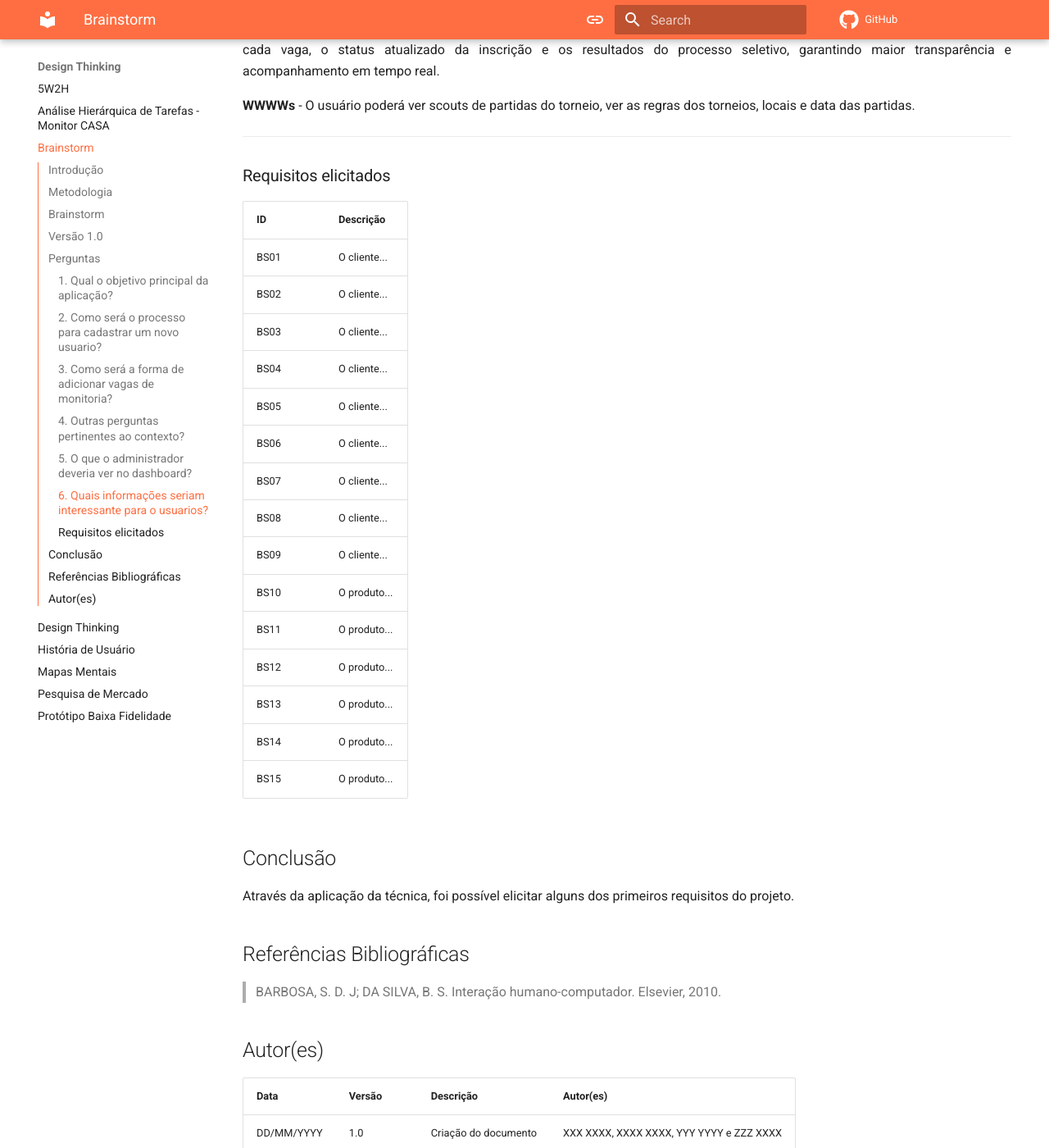
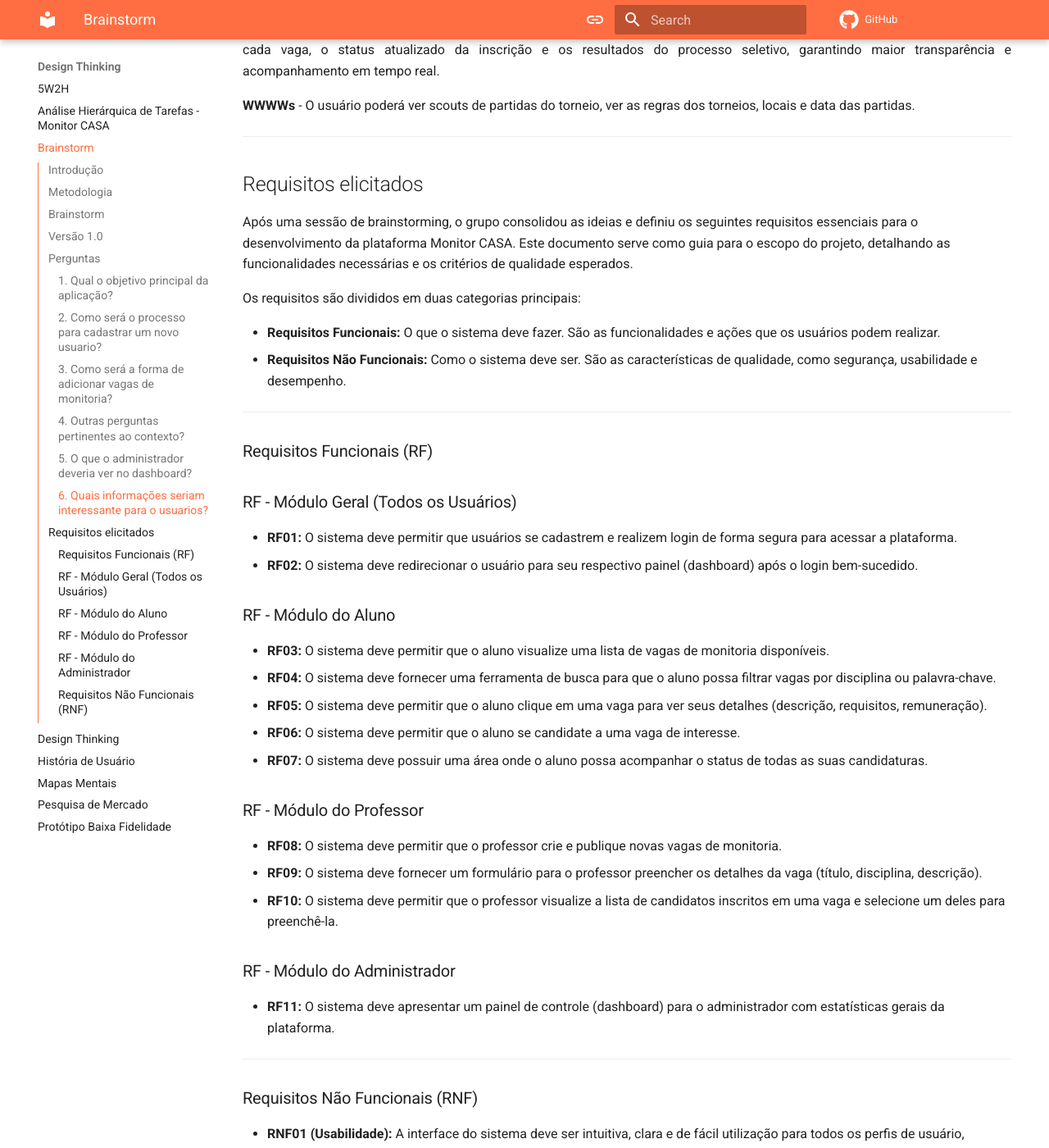
Before and after one commit to Projetos-de-Extensao/PFE_25.2_8002_III, an MkDocs documentation site: the page built from docs/_Design Thinking/Brainstorm.md, in a window 1280 px wide and 1400 px high, scrolled down 2915 px. Shown: the whole window at 82% size. Built offline with MkDocs 1.6.1 and Material for MkDocs 9.7.7, drawn with Linux system fonts in a browser that asks for light colours; comment, search, counter and statistics services are not loaded; some of the changed text lies outside the part shown.

Commit message:
Updated requisitos no brainstorm.md e adicionado o arquivo markdown de Análise Hierárquica de Tarefas com as tarefas.

```diff
--- a/docs/_Design Thinking/Brainstorm.md
+++ b/docs/_Design Thinking/Brainstorm.md
@@ -142,36 +142,42 @@ Nós definimos estas 6 perguntas para a sessão de brainstorming. Depois, indivi
 
 ---
 
-### Requisitos elicitados
+## Requisitos elicitados
 
-|ID|Descrição|
-|----|-------------|
-|BS01| O cliente...|
-|BS02| O cliente...|
-|BS03| O cliente...|
-|BS04| O cliente...|
-|BS05| O cliente...|
-|BS06| O cliente...|
-|BS07| O cliente...|
-|BS08| O cliente...|
-|BS09| O cliente...|
-|BS10| O produto...|
-|BS11| O produto...|
-|BS12| O produto...|
-|BS13| O produto...|
-|BS14| O produto...|
-|BS15| O produto...|
+Após uma sessão de brainstorming, o grupo consolidou as ideias e definiu os seguintes requisitos essenciais para o desenvolvimento da plataforma Monitor CASA. Este documento serve como guia para o escopo do projeto, detalhando as funcionalidades necessárias e os critérios de qualidade esperados.
 
-## Conclusão
-<p align = "justify">
-Através da aplicação da técnica, foi possível elicitar alguns dos primeiros requisitos do projeto.
-</p>
+Os requisitos são divididos em duas categorias principais:
 
-## Referências Bibliográficas
+* **Requisitos Funcionais:** O que o sistema deve fazer. São as funcionalidades e ações que os usuários podem realizar.
+* **Requisitos Não Funcionais:** Como o sistema deve ser. São as características de qualidade, como segurança, usabilidade e desempenho.
 
-> BARBOSA, S. D. J; DA SILVA, B. S. Interação humano-computador. Elsevier, 2010.
+---
 
-## Autor(es)
-| Data | Versão | Descrição | Autor(es) |
-| -- | -- | -- | -- |
-| DD/MM/YYYY | 1.0 | Criação do documento | XXX XXXX, XXXX XXXX, YYY YYYY e ZZZ XXXX |
+### Requisitos Funcionais (RF)
+
+### RF - Módulo Geral (Todos os Usuários)
+* **RF01:** O sistema deve permitir que usuários se cadastrem e realizem login de forma segura para acessar a plataforma.
+* **RF02:** O sistema deve redirecionar o usuário para seu respectivo painel (dashboard) após o login bem-sucedido.
+
+### RF - Módulo do Aluno
+* **RF03:** O sistema deve permitir que o aluno visualize uma lista de vagas de monitoria disponíveis.
+* **RF04:** O sistema deve fornecer uma ferramenta de busca para que o aluno possa filtrar vagas por disciplina ou palavra-chave.
+* **RF05:** O sistema deve permitir que o aluno clique em uma vaga para ver seus detalhes (descrição, requisitos, remuneração).
+* **RF06:** O sistema deve permitir que o aluno se candidate a uma vaga de interesse.
+* **RF07:** O sistema deve possuir uma área onde o aluno possa acompanhar o status de todas as suas candidaturas.
+
+### RF - Módulo do Professor
+* **RF08:** O sistema deve permitir que o professor crie e publique novas vagas de monitoria.
+* **RF09:** O sistema deve fornecer um formulário para o professor preencher os detalhes da vaga (título, disciplina, descrição).
+* **RF10:** O sistema deve permitir que o professor visualize a lista de candidatos inscritos em uma vaga e selecione um deles para preenchê-la.
+
+### RF - Módulo do Administrador
+* **RF11:** O sistema deve apresentar um painel de controle (dashboard) para o administrador com estatísticas gerais da plataforma.
+
+---
+
+### Requisitos Não Funcionais (RNF)
+
+* **RNF01 (Usabilidade):** A interface do sistema deve ser intuitiva, clara e de fácil utilização para todos os perfis de usuário, minimizando a necessidade de treinamento.
+* **RNF02 (Desempenho):** As páginas e as respostas a ações do usuário (como buscas e filtros) devem carregar em um tempo aceitável.
+* **RNF03 (Compatibilidade):** O sistema deve ser compatível com os principais navegadores web do mercado (Google Chrome, Mozilla Firefox, Microsoft Edge, Safari).
--- a/mkdocs.yml
+++ b/mkdocs.yml
@@ -65,6 +65,8 @@ plugins:
   - minify:
       minify_html: true
   - search
+  - plantuml:
+      puml_url: https://www.plantuml.com/plantuml/
 
 theme:
   features:
```
Also changed, not shown: docs/_Design Thinking/Análise Hierárquica de Tarefas.md (+34 -4 lines).
